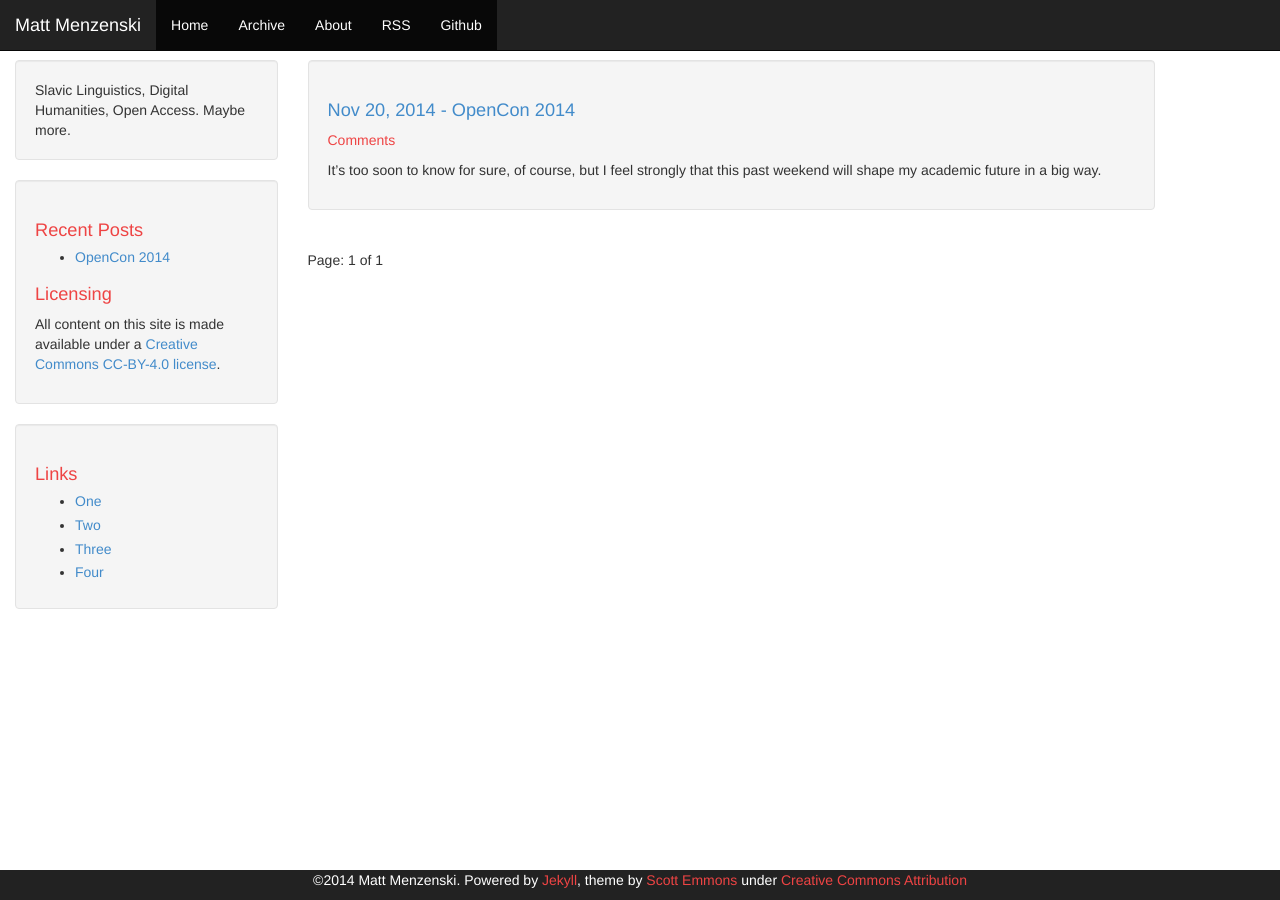
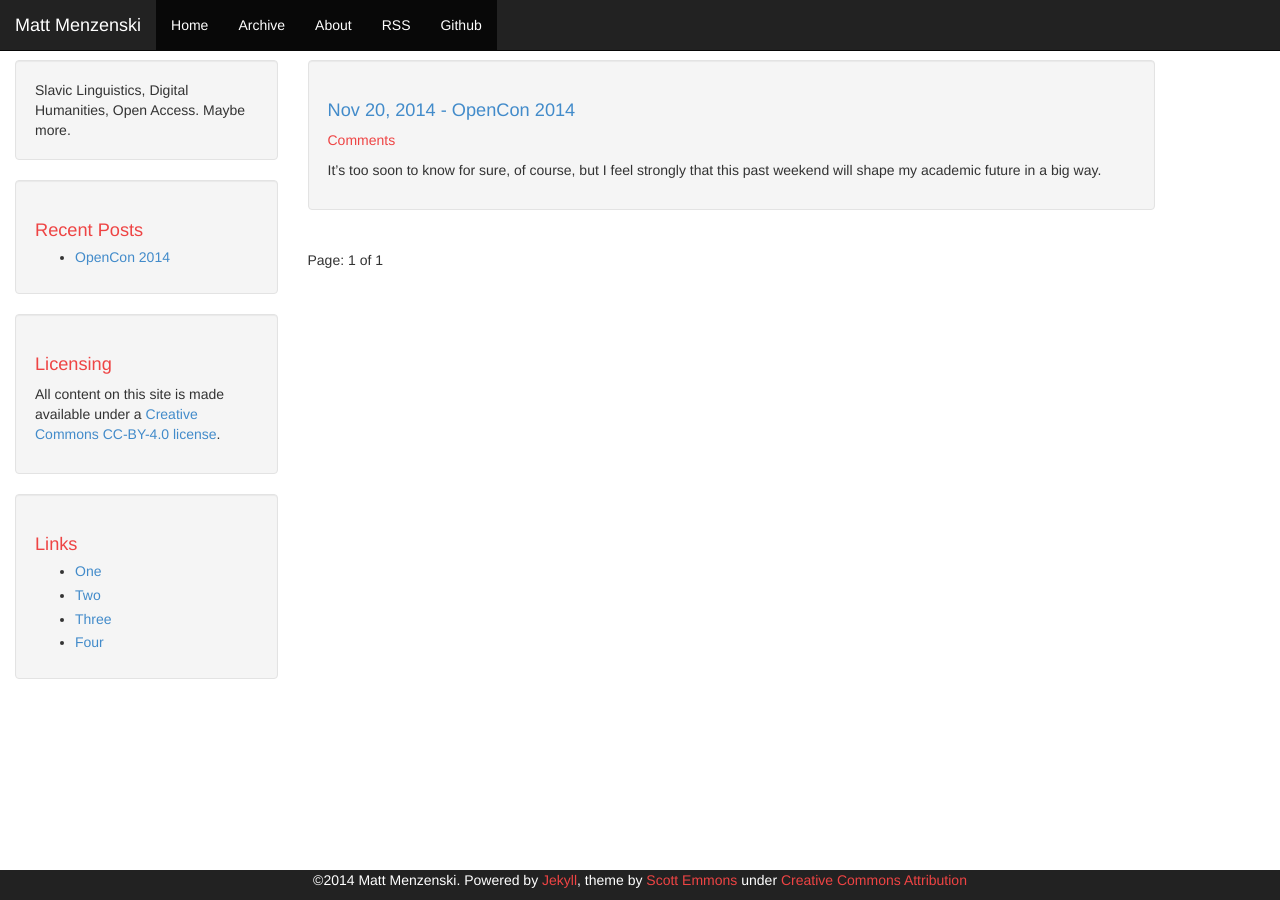
Before and after one commit to menzenski/menzenski.github.io, a Jekyll site: the page built from index.html, in a window 1280 px wide. Built offline with Jekyll 4.4.1, drawn with Linux system fonts in a browser that asks for light colours; Markdown is read by kramdown in place of the engine named in the settings; the list of posts is cut into pages by our own code; comment, search, counter and statistics services are not loaded.

Commit message:
moved licensing information

```diff
--- a/_includes/sidebar.html
+++ b/_includes/sidebar.html
@@ -9,6 +9,9 @@
           <li><a href="{{ site.baseurl}}{{ post.url }}">{{ post.title }}</a></li>
         {% endfor %}
     </ul>
+</div>
+
+<div class="sidebar well">
     <h1>Licensing</h1>
     <p>All content on this site is made available under a <a
     href="http://creativecommons.org/licenses/by/4.0/">Creative
```
